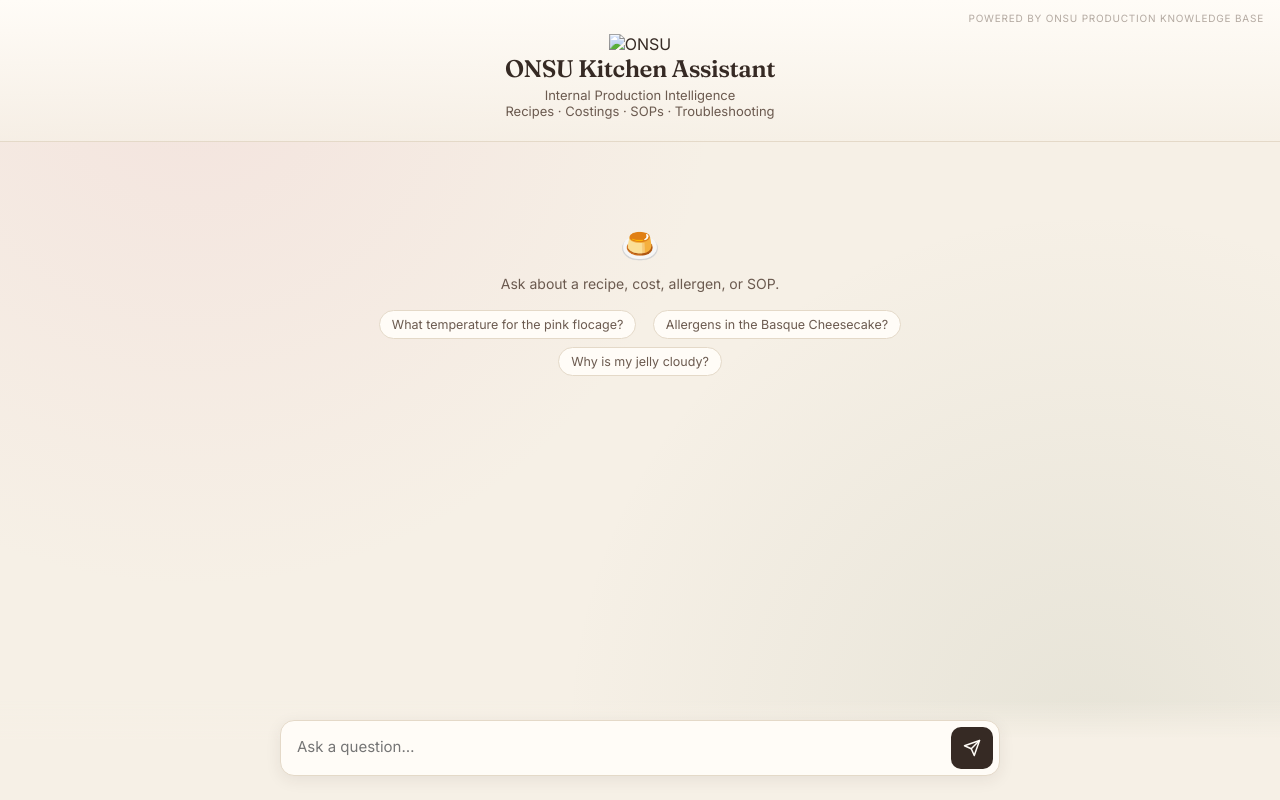
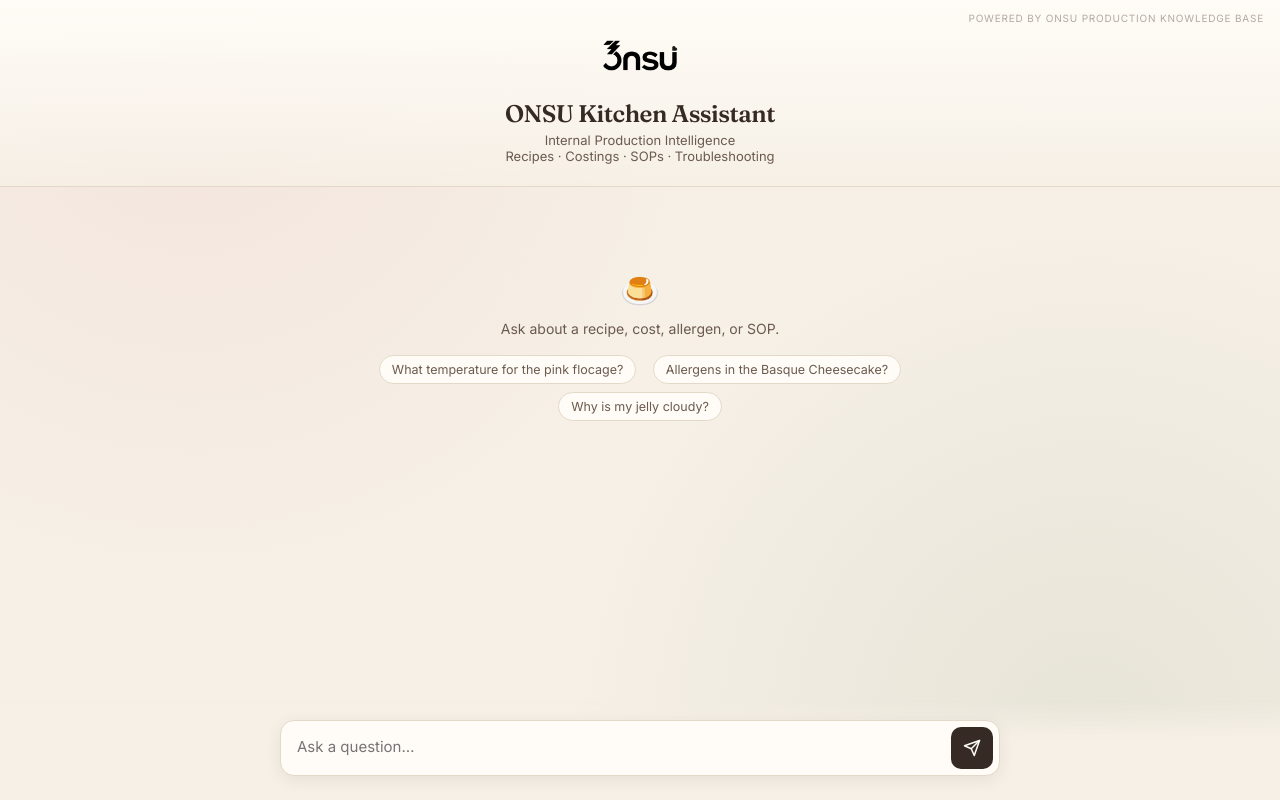
Before and after one commit to MignonStrydom/onsuchat, a plain HTML site: page static/index.html in a window 1280 px wide. Drawn offline with Linux system fonts and the light colour scheme.

Commit message:
Add ONSU logo asset

```diff
--- a/static/index.html
+++ b/static/index.html
@@ -214,13 +214,28 @@
     flex-shrink: 0;
     transition: background 0.15s, transform 0.1s;
   }
+
+  	.logo-wrap {
+		display: flex;
+		justify-content: center;
+		margin-bottom: 14px;
+}
+
+	.logo {
+		width: 90px;
+		height: auto;
+		object-fit: contain;
+}
+
   button:hover { background: var(--flocage-pink-deep); }
   button:active { transform: scale(0.94); }
   button:disabled { opacity: 0.4; cursor: not-allowed; }
 
   ::-webkit-scrollbar { width: 6px; }
   ::-webkit-scrollbar-thumb { background: var(--line); border-radius: 3px; }
+
 </style>
+
 </head>
 
 <body>
```
Also changed, not shown: static/assets/onsu-logo.png (renamed from static/assets/ONSU Long logo.png).
